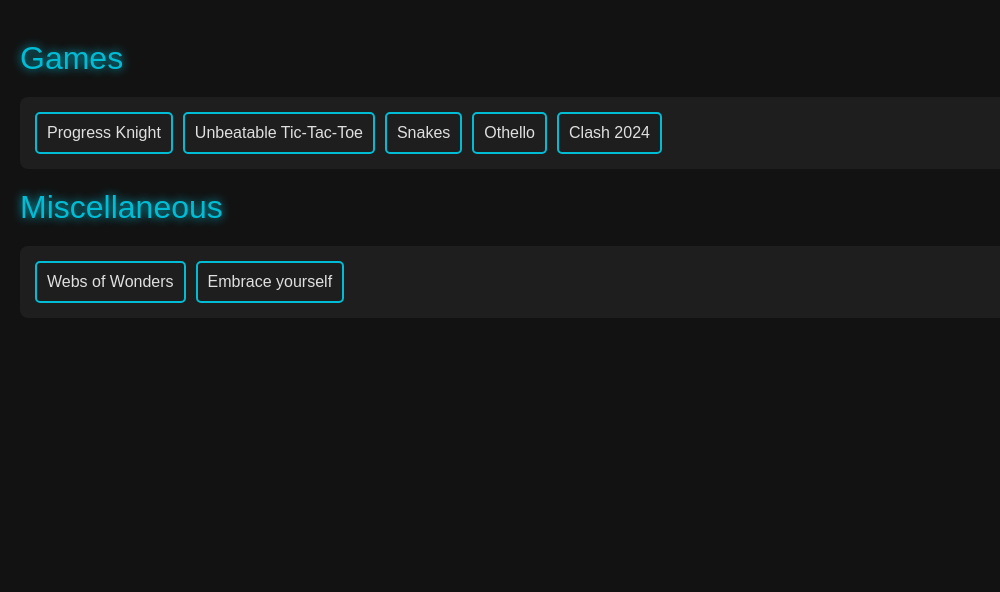
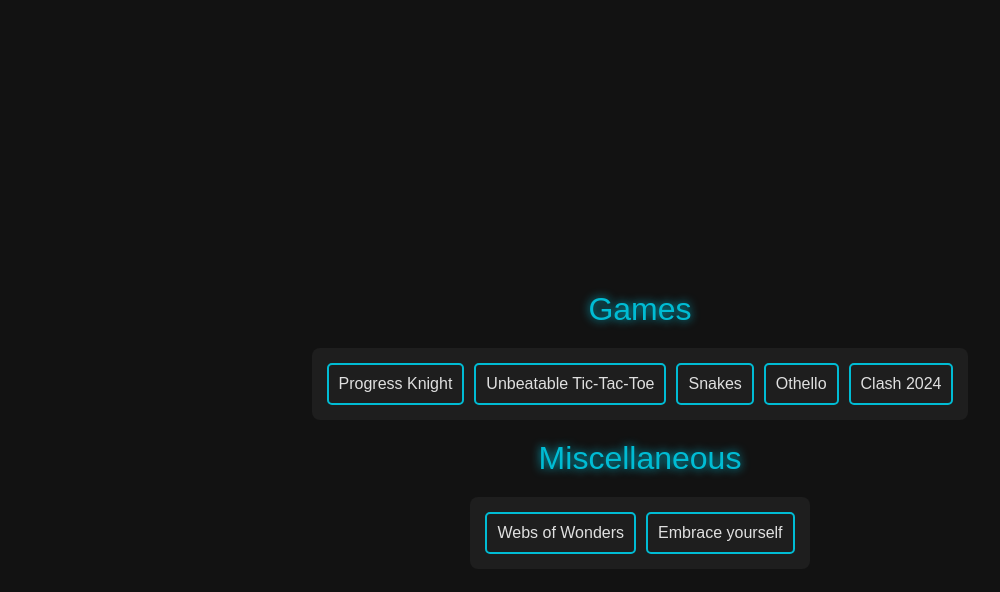
Before and after one commit to TempestAethel/Tempestaethel.github.io, a plain HTML site: page index.html in a window 1280 px wide. Shown: the whole page, without its empty margins (0-1000 px from the left). Drawn offline with Linux system fonts and the light colour scheme; a web font is replaced by a local one.

Commit message:
Update index.html

```diff
--- a/index.html
+++ b/index.html
@@ -11,6 +11,12 @@
             font-family: 'Noricon', sans-serif;
             margin: 0;
             padding: 20px;
+            display: flex;
+            flex-direction: column;
+            align-items: center;
+            justify-content: center;
+            min-height: 100vh; /* Full viewport height */
+            text-align: center; /* Center text */
         }
 
         .section-title {
@@ -27,6 +33,7 @@
             display: flex;
             flex-wrap: wrap; /* Allow wrapping of links */
             gap: 10px;
+            justify-content: center; /* Center links horizontally */
         }
 
         a {
@@ -62,7 +69,7 @@
         <a href="https://tempestaethel.github.io/Snakes/">Snakes</a>
         <a href="https://tempestaethel.github.io/Othello/">Othello</a>
         <a href="https://tempestaethel.github.io/Clash-2024/">Clash 2024</a>
-  </div>
+    </div>
 
     <div class="section-title">Miscellaneous</div>
     <div class="link-container">
```
